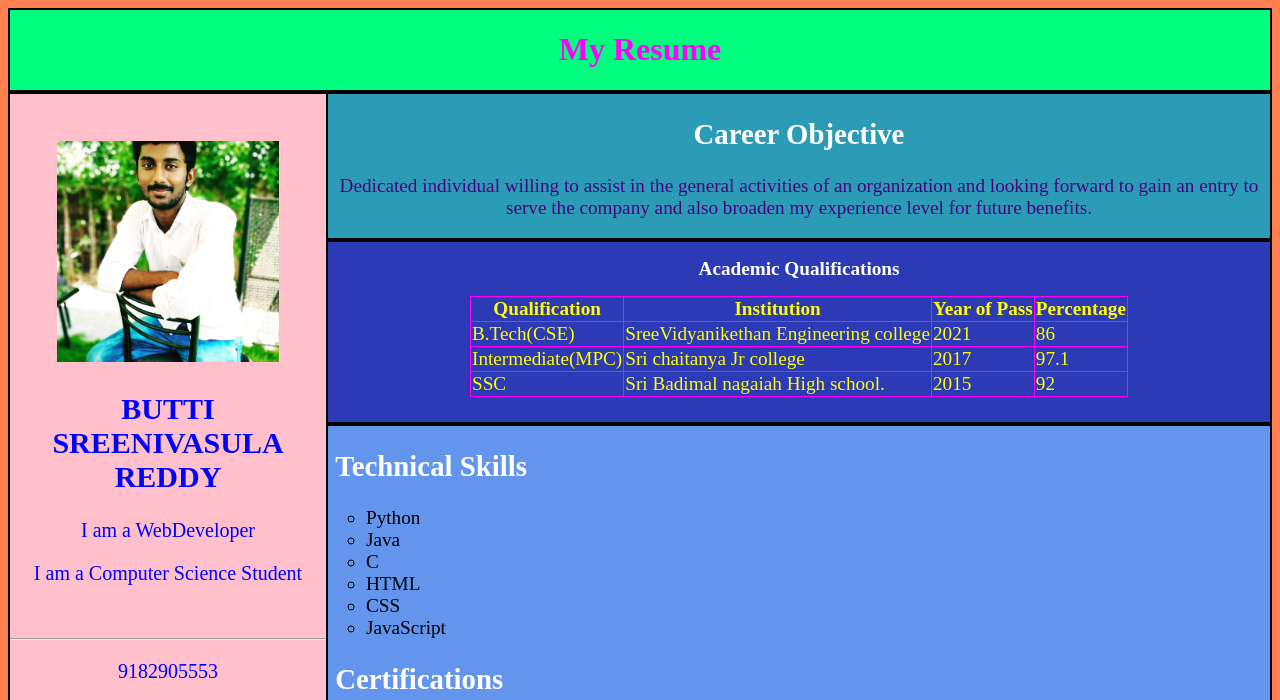
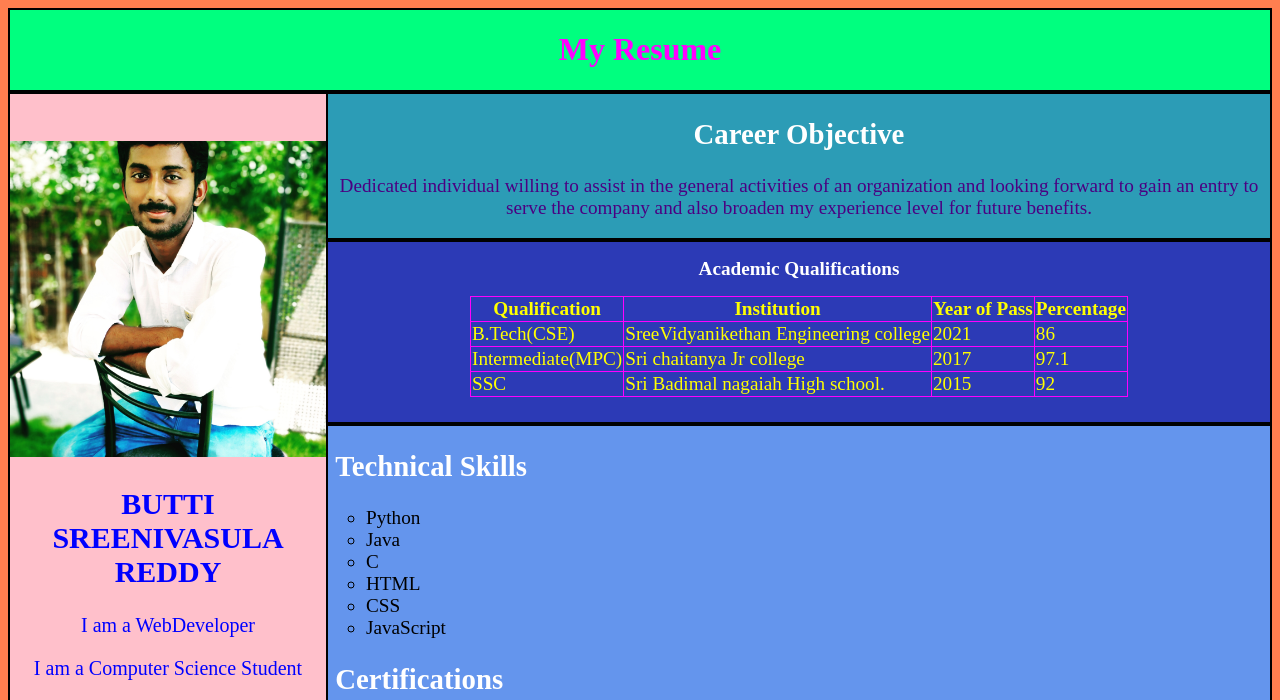
Before and after one commit to SreenuSehwag/portfolio-github.io, a plain HTML site: page resume.html in a window 1280 px wide. Shown: the top 700 px of the page. Drawn offline with Linux system fonts and the light colour scheme.

Commit message:
Update resume.html

```diff
--- a/resume.html
+++ b/resume.html
@@ -13,7 +13,7 @@
 	</header>
 
 	<div class="side">
-    	<img src="IMG_20190310_233748_600.jpg" alt="profile pic" width="70%">
+    	<img src="IMG_20190310_233748_600.jpg" alt="profile pic" width="100%">
     	<h2>BUTTI SREENIVASULA REDDY</h2>
     	<p>I am a WebDeveloper</p>
         <p>I am a Computer Science Student</p>
```
